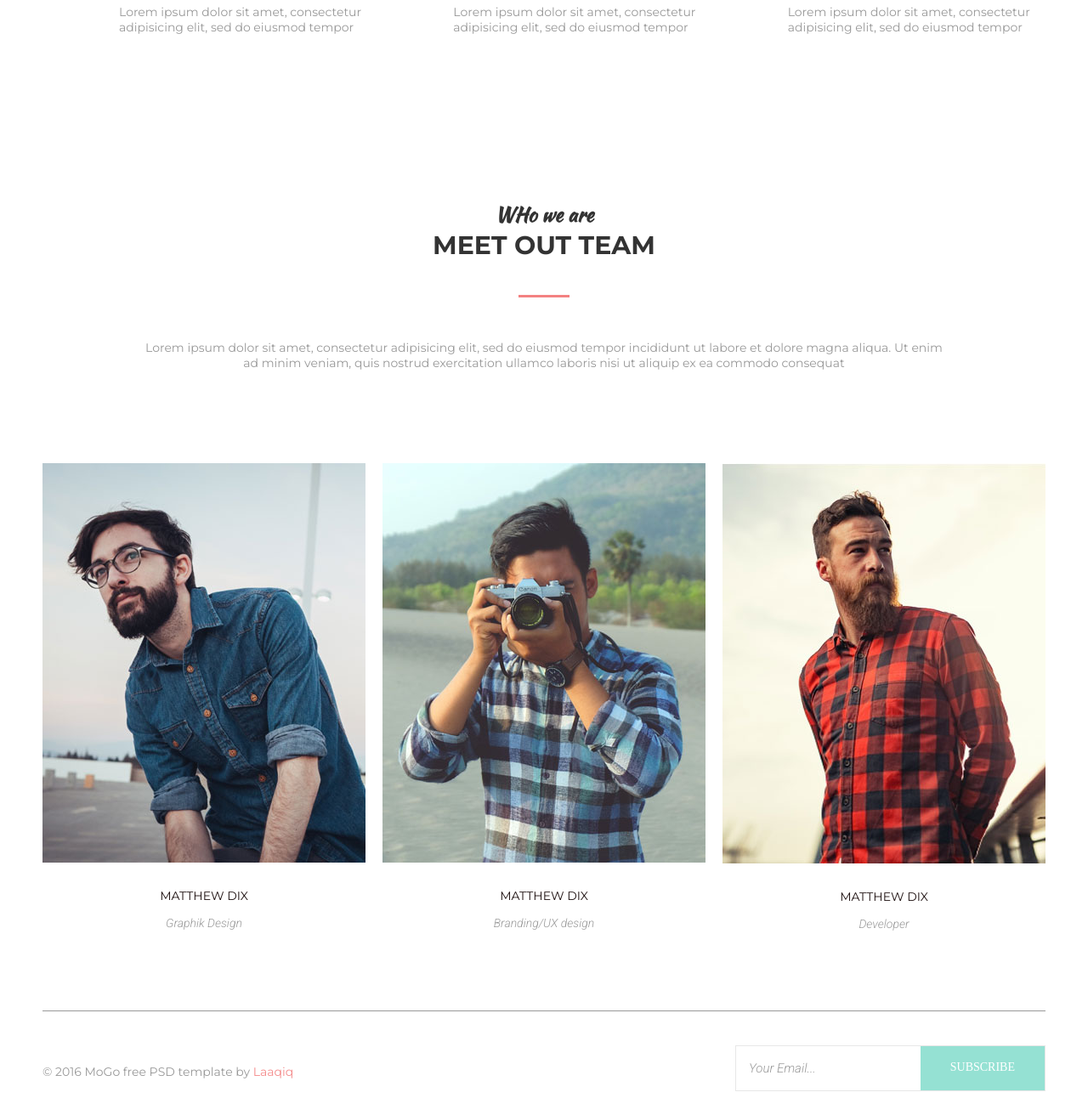
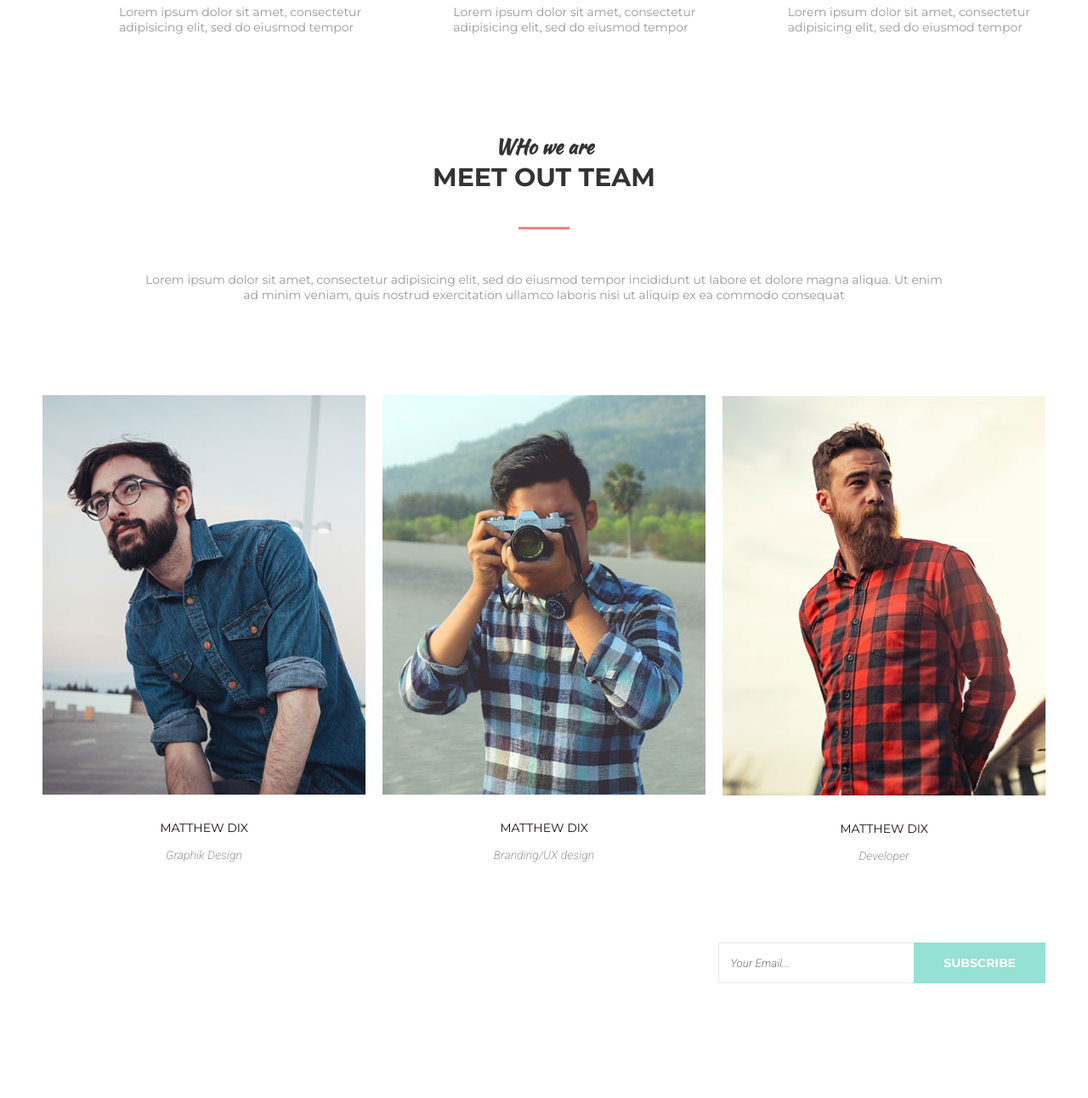
Before and after one commit to Georgiy-Biryukov/goit-fe-cource, a plain HTML site: page module-6/index.html in a window 1280 px wide. Shown: the part 547-1839 px from the top of the page at 85% size. After the commit the page ends 1712 px from the top, so only its background shows below. Drawn offline with Linux system fonts and the light colour scheme.

Commit message:
recommit

```diff
--- a/module-6/index.html
+++ b/module-6/index.html
@@ -1,6 +1,7 @@
 <!DOCTYPE html>
 <html lang="en">
 <head>
+	<meta charset="UTF-8">
 	<title>module 6</title>
 	<link rel="stylesheet" type="text/css" href="style.css">
 	<link rel="stylesheet" href="https://fonts.googleapis.com/css?family=Kaushan+Script|Montserrat:300i,400,700&amp;subset=cyrillic-ext">
@@ -12,7 +13,7 @@
 		<div class="wrapper">
 			<div class="container clearfix">
 				<div class="logo">
-					MoGo
+					<a href="#">MoGo</a>
 				</div>
 				<nav>
 					<ul class="menu">
@@ -30,8 +31,7 @@
 		<section>
 			<div class="container">
 				<div class="service">
-					<h3>We work with</h3>
-					<h2>amazing services</h2>
+					<h1><span class="kaushan">We work with</span>amazing services</h1>
 				</div>
 				<div class="cards">
 					<div class="card">
@@ -77,8 +77,7 @@
 		<section>
 			<div class="container1">
 				<div class="team">
-					<h3>WHo we are</h3>
-					<h2>meet out team</h2>
+					<h1><span class="kaushan">WHo we are</span>MEET OUT TEAM</h1>
 				</div>
 				<div class="text">
 				<p>Lorem ipsum dolor sit amet, consectetur adipisicing elit, sed do eiusmod
@@ -171,19 +170,12 @@
 	</main>
 	<footer>
 		<div class="container">
-			<div class="footer-row">
-				<div class="footer-wrap">
-					<p>&copy; 2016 MoGo free PSD template by <a href="#">Laaqiq</a> </p>
-				</div>
-				<div class="footer-subscribe">
-					<div class="Subscribe">
-						<p>Your Email...</p>
-					</div>
-					<div class="btn">
-						<a href="#">Subscribe</a>
-					</div>
-				</div>
-			</div>
+			<div class="form-footer">
+			<form action ="#" method = "get">
+    			<input type = "text" placeholder="Your Email...">
+    			<input type = "submit" value = "Subscribe">
+  			</form>
+  		</div>
 		</div>
 	</footer>
 </body>
--- a/module-6/style.css
+++ b/module-6/style.css
@@ -25,6 +25,8 @@ h1,h2,h3,h4,h5,h6 {
 	margin-left: 50px;
 }
 .menu li a {
+	font-size:14px;
+	text-transform: uppercase;
 	text-decoration: none;
 	color: #95e1d3;
 	position: relative;
@@ -44,21 +46,22 @@ h1,h2,h3,h4,h5,h6 {
 .menu a:hover:after {
 	opacity: 1;
 	visibility: visible;
+	transition: linear 200ms;
 }
-
-
-.mogo {
-	margin: 0;
-	display: inline-block;
+.menu a:hover {
+	color: #f38181;
+	transition: linear 200ms;
 }
 
 .logo {
     float: left;
-    font-family: 'Montserrat', sans-serif;
+}
+.logo a {
+	text-decoration: none;
+	font-family: 'Montserrat', sans-serif;
     font-weight: bold;
     font-size: 30px;
     color: #95e1d3;
-
 }
 .menu {
 	font-family: 'Montserrat', sans-serif;
@@ -72,26 +75,28 @@ h1,h2,h3,h4,h5,h6 {
 }
 .service {
 	margin:0 auto;
-	width: 380px;
 	padding-top: 80px;
 	text-align: center;
 }
 
-h3 {
-	font-size: 24px;
-	font-family:"Kaushan Script",kursive;
-	color: #333;
-}
 
-h2 {
+h1 {
 	font-size: 30px;
 	font-weight: bold;
 	color: #333;
 	text-transform: uppercase;
 	font-family: 'Montserrat', sans-serif;
+}
 
+.kaushan {
+	display: block;
+	font-size: 24px;
+	font-family:"Kaushan Script",kursive;
+	color: #333;
+	text-transform: none;
 }
-h2::after {
+
+h1::after {
 	content: "";
 	display: block;
 	height: 3px;
@@ -135,8 +140,6 @@ h4 {
 }
 .team {
 	margin:0 auto;
-	width: 380px;
-	padding-top: 80px;
 	text-align: center;
 
 }
@@ -203,11 +206,13 @@ h5 {
 .img__item:hover:before {
 	opacity: 1;
 	visibility: visible;
+	transition: linear 200ms;
 }
 
 .img__item:hover img,
 .img__item:hover:before {
 	transform: translate3d(-10px,-10px,0);
+	transition: linear 200ms;
 
 }
 .social {
@@ -228,6 +233,7 @@ h5 {
 
 .img__item:hover .social{
 	opacity: 1;
+	transition: linear 200ms;
 }
 
 .social__item {
@@ -244,46 +250,39 @@ h5 {
 .social__item:not(:last-child) {
 	border-right: 1px solid #f38181;
 }
-.footer-row {
-	border-top: 1px solid #999;
-	padding-top: 40px;
-}
+
 #main {
 	padding-bottom: 80px;
 }
-.footer-wrap a {
-	text-decoration: none;
-	color: #f48b8b;
+
+.form-footer {
+	display: flex;
+	justify-content: flex-end;
 }
-.footer-row {
+form {
 	display: flex;
-	justify-content: space-between;
+}
+form input {
+	padding: 0;
+	border:1px solid #e7e7e7;
+}
 
+[type="submit"] {
+	background: #95e1d3;
+	border: none;
+	color: #fff;
+	padding: 15px 35px;
+	text-transform: uppercase;
+	font-family: 'Montserrat', sans-serif;
+    font-size: 14px;
+    font-weight: bold;
+    outline: none;
 }
-.footer-subscribe {
-	display: flex;
-	justify-content: space-between;
-	align-items: center;
-	border:1px solid #e7e7e7;
-	width: 365px;
-	/*height: 40px;*/
-	padding-left: 15px;
+
+[type="text"] {
+	padding-left: 13px;
+	border-right: none;
+	width: 230px;
+	font-family: 'Roboto', sans-serif;
+	outline: none;
 }
-.btn {
-	background-color: #95e1d3;
-	padding: 15px 35px;
-	height: 100%;
-
-}
-.btn a{
-	text-decoration: none;
-	text-transform: uppercase;
-	color: #fff;
-	font-size: 14px;
-}
-.footer-subscribe p {
-	margin: 0;
-	font-family: 'Roboto', sans-serif;
-	font-size: 15px;
-
-}
```
